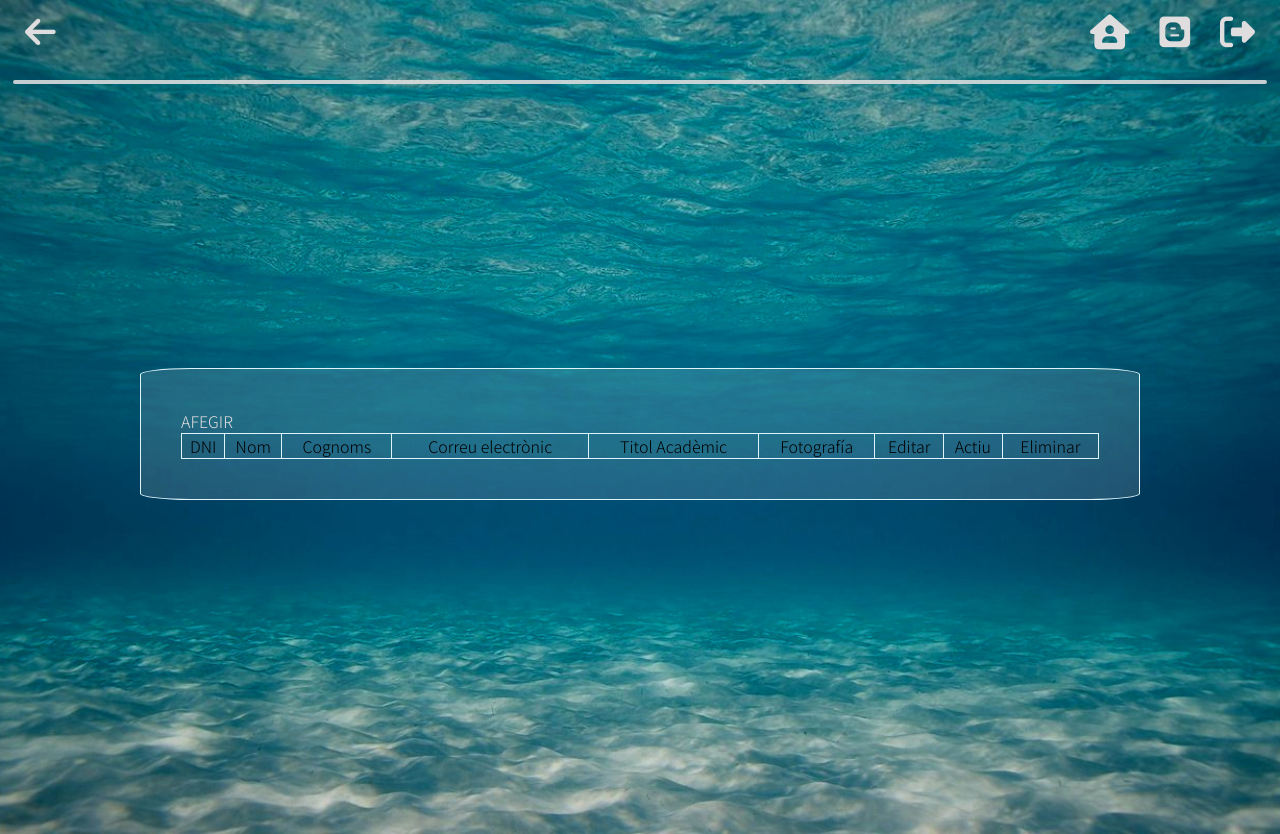
After one commit to guillemfont/infobdn, a PHP site: page /admin/prof-admin.php in a window 1280 px wide. The commit adds this page. Run offline with PHP 8.4, Linux system fonts and the light colour scheme; the visitor is signed in with stand-in values (Sample User, id 1); data that the repository does not hold is empty; some libraries are stand-ins or nearby versions.

Commit message:
professors apartat administrador

```diff
--- /dev/null
+++ b/admin/prof-admin.php
@@ -0,0 +1,125 @@
+<?php
+// Pàgina 'home' de l'administrador
+
+
+    session_start();
+    if (!isset($_SESSION['usuari'])) { // Comprovar que la sessió existeix
+        header('location:index-admin.php');
+    }else{
+
+
+        // Codi
+        ?>
+        <!-- Pagina principal d'inici de sessió  -->
+
+        <!DOCTYPE html>
+        <html lang="en">
+        <head>
+            <meta charset="UTF-8">
+            <meta http-equiv="X-UA-Compatible" content="IE=edge">
+            <meta name="viewport" content="width=device-width, initial-scale=1.0">
+            <title>Info BDN</title>
+
+            <!-- Enllaç al document CSS  -->
+            <link rel="stylesheet" href="../css/style.css">
+            <link rel="stylesheet" href="../css/admin.css">
+
+            <!-- Enllaç a les tipografies  -->
+            <link rel="preconnect" href="https://fonts.googleapis.com">
+            <link rel="preconnect" href="https://fonts.gstatic.com" crossorigin>
+            <link href="https://fonts.googleapis.com/css2?family=Noto+Sans+JP:wght@300&display=swap" rel="stylesheet">
+
+            <!-- Enllaç a icones  -->
+            <script src="https://kit.fontawesome.com/ebca16e450.js" crossorigin="anonymous"></script>
+
+        </head>
+        <body background="../img/fondo.jpg">
+
+            <nav>
+
+                <a href="home-admin.php"><i class="fa-sharp fa-solid fa-arrow-left"></i></a>
+
+                <div class="lista">
+
+                    <li>
+                        <ul><a href="home-admin.php"><i class="fa-solid fa-house-user"></i></a></ul>
+                    </li>
+                    <li>
+                        <ul><a href="#"><i class="fa-brands fa-blogger"></i></a></ul>
+                    </li>
+                    <li>
+                        <ul><a href="../sortir.php"><i class="fa-solid fa-right-from-bracket"></i></a></ul>
+                    </li>
+                </div>
+            </nav>
+            <hr>
+            <div class="menu"></div>
+
+
+            <section>
+                <div class="taulaProf">
+                    <a href="afegirProf-admin.php">AFEGIR</a>
+                    <table>
+                        <tr>
+                            <td>DNI</td>
+                            <td>Nom</td>
+                            <td>Cognoms</td>
+                            <td>Correu electrònic</td>
+                            <td>Titol Acadèmic</td>
+                            <td>Fotografía</td>
+                            <td>Editar</td>
+                            <td>Actiu</td>
+                            <td>Eliminar</td>
+                        </tr>
+
+                        <?php
+
+                        $connexio = mysqli_connect("localhost", "root", "", "infobdn"); // Connexió amb la BBDD
+                        $sql = "SELECT * from professors";
+                        $resultat = mysqli_query($connexio, $sql);
+
+                        while ($mostrar = mysqli_fetch_array($resultat)) {
+                            if ($mostrar['Actiu']) {
+
+                        ?>
+
+                        <tr>
+
+                            <td><?php echo $mostrar ['dni'] ?></td>
+                            <td><?php echo $mostrar ['nom'] ?></td>
+                            <td><?php echo $mostrar ['cognoms'] ?></td>
+                            <td><?php echo $mostrar ['email'] ?></td>
+                            <td><?php echo $mostrar ['titol_academic'] ?></td>
+                            <td><?php echo $mostrar ['fotografia'] ?></td>
+                            <td>Editar</td>
+                            <td>Actiu</td>
+                            <td>Eliminar</td>
+                        </tr>
+                        <?php
+                        }
+                         }
+
+                         ?>
+
+
+
+                    </table>
+                </div>
+
+            </section>
+
+
+            <footer>
+
+            </footer>
+
+
+
+        </body>
+        </html>
+
+        <?php
+
+
+    }
+?>
--- /dev/null
+++ b/css/admin.css
@@ -0,0 +1,15 @@
+.taulaProf {
+    border: 1px solid #dcf4fa;
+    padding: 40px;
+    display: flex;
+    flex-direction: column;
+    border-radius: 5%;
+    background-color: rgba(235, 236, 236, 0.137);
+    width: 1000px;
+}
+
+.taulaProf table, td, tr{
+    border: 1px solid #dcf4fa;
+    border-collapse: collapse;
+    text-align: center;
+}
--- a/css/style.css
+++ b/css/style.css
@@ -89,3 +89,7 @@ nav .lista {
     flex-direction: row;
     justify-content: flex-end;
 }
+
+.opcions {
+    text-align: center;
+}
--- a/db.php
+++ /dev/null
@@ -1,3 +0,0 @@
-<?php
-    $connexio = mysqli_connect("localhost", "root", "", "infobdn");
-?>
```
Also changed, not shown: admin/afegirProf-admin.php (added, +101 -0 lines), admin/funcions-admin.php (+15 -1 lines), admin/home-admin.php (+14 -2 lines), 1 other file.
